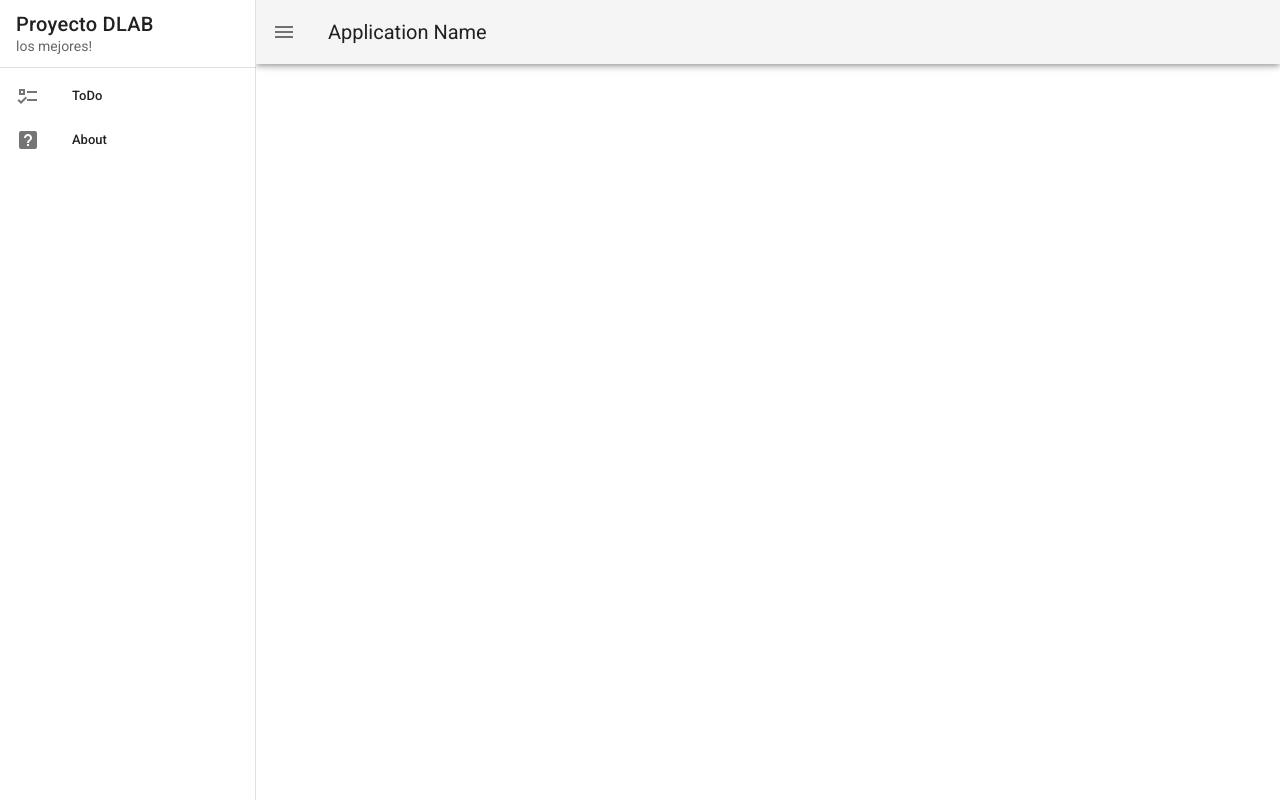
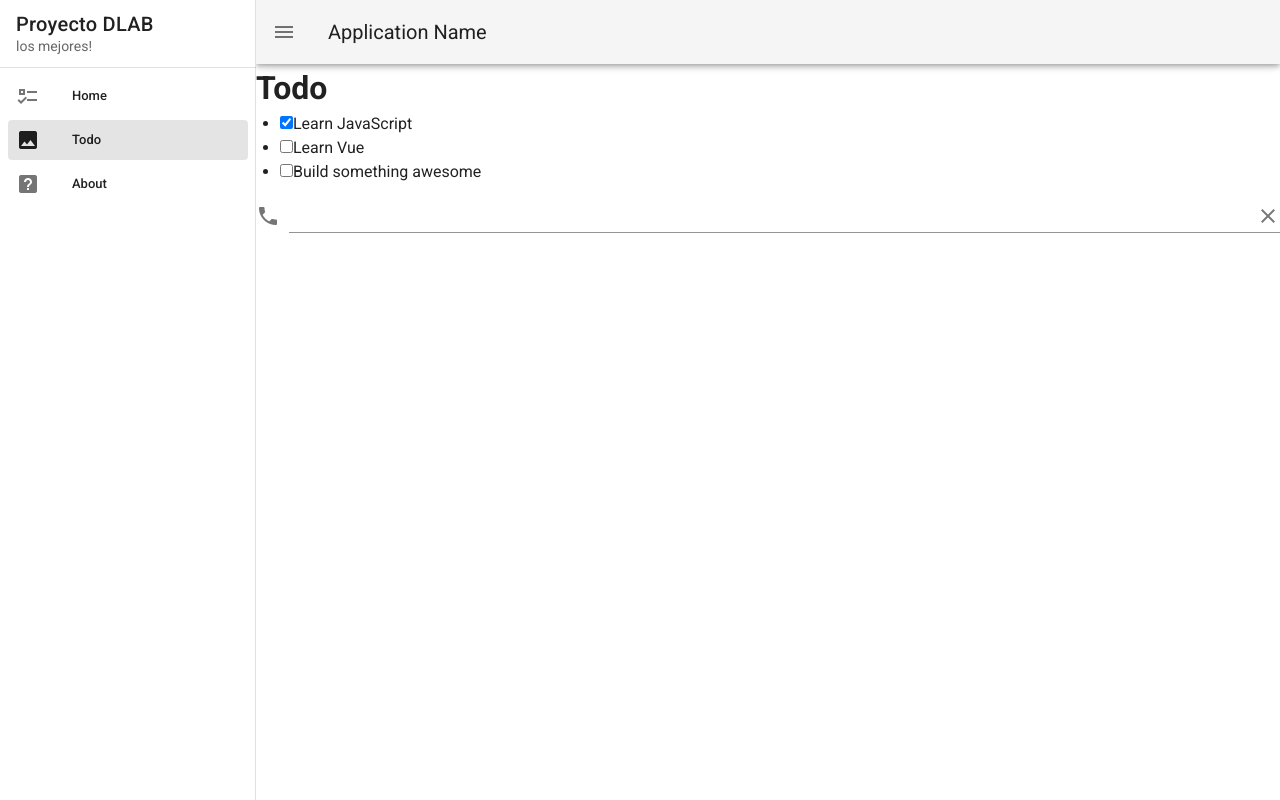
Before and after one commit to wl4dig3/openroadmap, a Vue app: page /todo in a window 1280 px wide. Built offline with nearby package versions, Linux system fonts and the light colour scheme.

Commit message:
Todo component added

```diff
--- a/src/App.vue
+++ b/src/App.vue
@@ -55,8 +55,8 @@
     data: () => ({
       drawer: null,
       items: [
-          { title: 'ToDo', icon: 'mdi-format-list-checks', to: '/' },
-          // { title: 'Photos', icon: 'mdi-image' },
+          { title: 'Home', icon: 'mdi-format-list-checks', to: '/' },
+          { title: 'Todo', icon: 'mdi-image', to: '/todo' },
           { title: 'About', icon: 'mdi-help-box', to:'/about' },
         ],
       }),
--- a/src/router/index.js
+++ b/src/router/index.js
@@ -17,7 +17,12 @@ const routes = [
     // this generates a separate chunk (about.[hash].js) for this route
     // which is lazy-loaded when the route is visited.
     component: () => import(/* webpackChunkName: "about" */ '../views/About.vue')
+  },{
+    path: '/todo',
+    name: 'Todo',
+    component: () => import('../views/Todo.vue')
   }
+
 ]
 
 const router = new VueRouter({
--- /dev/null
+++ b/src/views/Todo.vue
@@ -0,0 +1,47 @@
+<template>
+    <div class="todo">
+        <h1>Todo</h1>
+        <ul>
+        <li v-for="item in items">
+            <input type="checkbox" v-model="item.completed" />
+            <span v-text="item.text"></span>
+        </li>
+        </ul>
+         <v-text-field
+          append-icon="mdi-close"
+          prepend-icon="mdi-phone"
+          v-model="newItem"
+          @keyup.enter="addItem"
+        >
+         Ingresar Todo
+        </v-text-field>
+    </div>
+</template>
+
+<script>
+export default {
+    data() {
+        return {
+            items: [
+                { text: 'Learn JavaScript', completed: true },
+                { text: 'Learn Vue', completed: false },
+                { text: 'Build something awesome', completed: false }
+            ],
+            newItem: ''
+        }
+    },
+    methods: {
+        addItem() {
+            this.items.push({
+                text: this.newItem,
+                completed: false
+            })
+            this.newItem = ''
+        }
+    }
+}
+</script>
+
+<style>
+
+</style>
```
